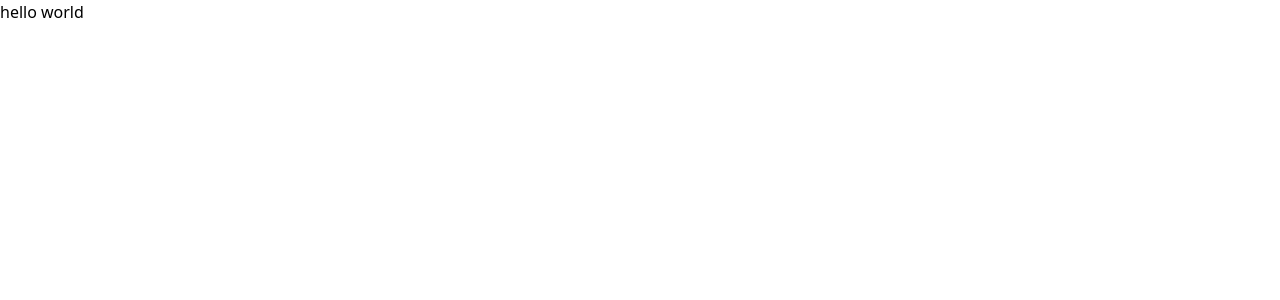
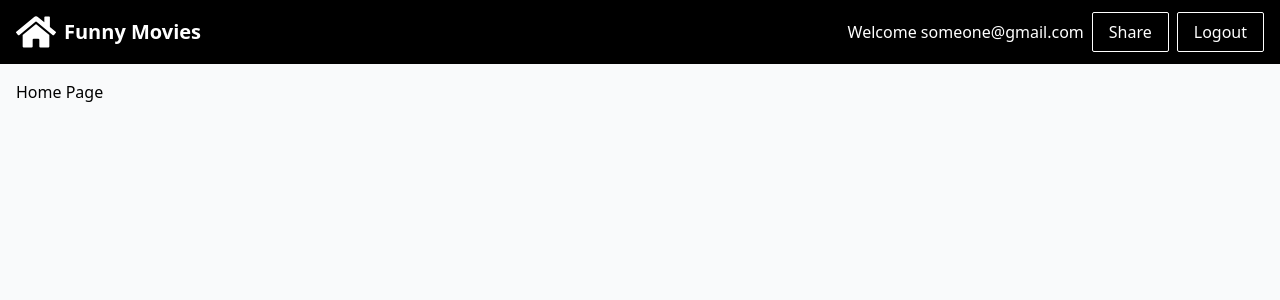
Before and after one commit to DaveNguyenHuy/test_dev, a React (Create React App) app: page / in a window 1280 px wide. Shown: the top 300 px of the page. Built offline with nearby package versions, Linux system fonts and the light colour scheme.

Commit message:
create basic layout and navigations

```diff
--- a/package.json
+++ b/package.json
@@ -14,6 +14,8 @@
     "firebase": "^9.3.0",
     "react": "^17.0.2",
     "react-dom": "^17.0.2",
+    "react-icons": "^4.3.1",
+    "react-router-dom": "^6.0.1",
     "react-scripts": "4.0.3",
     "typescript": "^4.1.2",
     "web-vitals": "^1.0.1"
--- a/public/index.html
+++ b/public/index.html
@@ -2,39 +2,12 @@
 <html lang="en">
   <head>
     <meta charset="utf-8" />
-    <link rel="icon" href="%PUBLIC_URL%/favicon.ico" />
     <meta name="viewport" content="width=device-width, initial-scale=1" />
     <meta name="theme-color" content="#000000" />
-    <meta name="description" content="Web site created using create-react-app" />
-    <link rel="apple-touch-icon" href="%PUBLIC_URL%/logo192.png" />
-    <!--
-      manifest.json provides metadata used when your web app is installed on a
-      user's mobile device or desktop. See https://developers.google.com/web/fundamentals/web-app-manifest/
-    -->
-    <link rel="manifest" href="%PUBLIC_URL%/manifest.json" />
-    <!--
-      Notice the use of %PUBLIC_URL% in the tags above.
-      It will be replaced with the URL of the `public` folder during the build.
-      Only files inside the `public` folder can be referenced from the HTML.
-
-      Unlike "/favicon.ico" or "favicon.ico", "%PUBLIC_URL%/favicon.ico" will
-      work correctly both with client-side routing and a non-root public URL.
-      Learn how to configure a non-root public URL by running `npm run build`.
-    -->
-    <title>React App</title>
+    <title>Funny Movies App</title>
   </head>
   <body>
     <noscript>You need to enable JavaScript to run this app.</noscript>
     <div id="root"></div>
-    <!--
-      This HTML file is a template.
-      If you open it directly in the browser, you will see an empty page.
-
-      You can add webfonts, meta tags, or analytics to this file.
-      The build step will place the bundled scripts into the <body> tag.
-
-      To begin the development, run `npm start` or `yarn start`.
-      To create a production bundle, use `npm run build` or `yarn build`.
-    -->
   </body>
 </html>
--- a/src/App.tsx
+++ b/src/App.tsx
@@ -1,5 +1,20 @@
+import { Routes, Route } from 'react-router-dom';
+import { Layout } from './components/Layout';
+
+import HomePage from './pages/Home';
+import NotFound from './pages/NotFound';
+import ShareVideoPage from './pages/ShareVideo';
+
 function App() {
-  return <div className="App">hello world</div>;
+  return (
+    <Layout>
+      <Routes>
+        <Route path="/" element={<HomePage />} />
+        <Route path="/share" element={<ShareVideoPage />} />
+        <Route path="/*" element={<NotFound />} />
+      </Routes>
+    </Layout>
+  );
 }
 
 export default App;
--- /dev/null
+++ b/src/components/Header.tsx
@@ -0,0 +1,24 @@
+import { FaHome } from 'react-icons/fa';
+import { Link } from 'react-router-dom';
+
+export const Header = () => {
+  return (
+    <header className="h-16 flex justify-between items-center px-4 shadow-md bg-black text-white">
+      <Link to="/">
+        <div className="flex items-center space-x-2">
+          <FaHome className="w-10 h-10" />
+          <span className="text-xl font-bold">Funny Movies</span>
+        </div>
+      </Link>
+      <div className="space-x-2">
+        <span>Welcome someone@gmail.com</span>
+        <Link to="/share">
+          <span className="py-2 px-4 border border-white rounded-sm shadow-sm">Share</span>
+        </Link>
+        <Link to="/login">
+          <span className="py-2 px-4 border border-white rounded-sm shadow-sm">Logout</span>
+        </Link>
+      </div>
+    </header>
+  );
+};
--- /dev/null
+++ b/src/components/Layout.tsx
@@ -0,0 +1,11 @@
+import { FC } from 'react';
+import { Header } from './Header';
+
+export const Layout: FC = ({ children }) => {
+  return (
+    <div className="container mx-auto max-w-screen-2xl min-h-screen flex flex-col">
+      <Header />
+      <div className="p-4 bg-gray-50 flex-1">{children}</div>
+    </div>
+  );
+};
--- a/src/index.tsx
+++ b/src/index.tsx
@@ -1,12 +1,15 @@
 import React from 'react';
 import ReactDOM from 'react-dom';
+import { BrowserRouter } from 'react-router-dom';
 import App from './App';
 
 import './style.css';
 
 ReactDOM.render(
   <React.StrictMode>
-    <App />
+    <BrowserRouter>
+      <App />
+    </BrowserRouter>
   </React.StrictMode>,
   document.getElementById('root')
 );
--- /dev/null
+++ b/src/pages/Home/index.tsx
@@ -0,0 +1,7 @@
+import { FC } from 'react';
+
+const HomePage: FC = () => {
+  return <div>Home Page</div>;
+};
+
+export default HomePage;
--- /dev/null
+++ b/src/pages/NotFound/index.tsx
@@ -0,0 +1,11 @@
+import { FC } from 'react';
+
+const NotFound: FC = () => {
+  return (
+    <div>
+      <h1 className="text-center font-bold text-4xl mt-20">404 - Not Found</h1>
+    </div>
+  );
+};
+
+export default NotFound;
--- /dev/null
+++ b/src/pages/ShareVideo/index.tsx
@@ -0,0 +1,7 @@
+import { FC } from 'react';
+
+const ShareVideo: FC = () => {
+  return <div>Share Page</div>;
+};
+
+export default ShareVideo;
```
Also changed, not shown: 1 other file (tests, documents, lock files or other folders).
